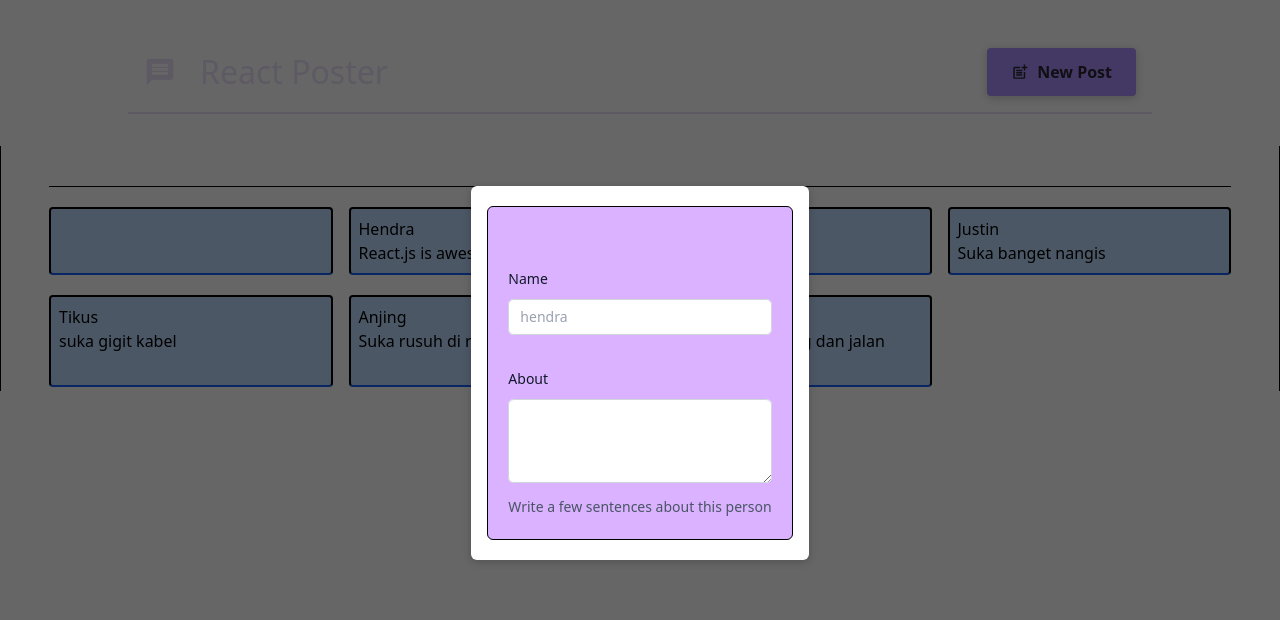
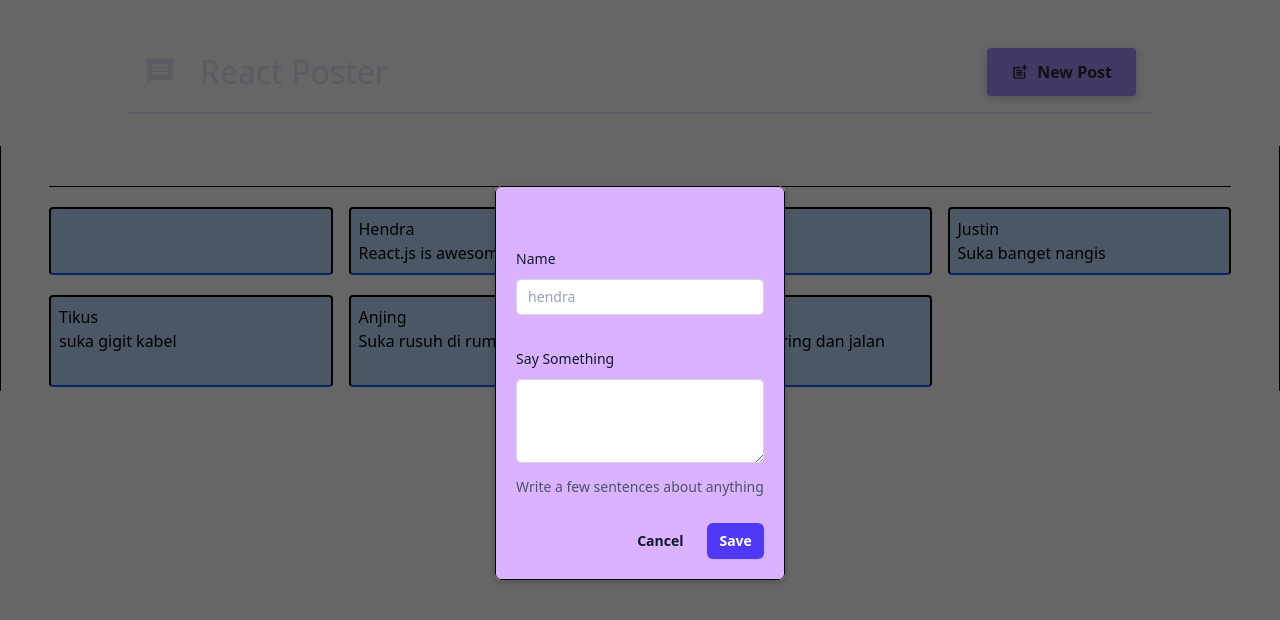
Before and after one commit to hendragunz/react-app, a React (Vite) app: page / in a window 1280 px wide. Both pictures are taken after a click on the button "New Post". Shown: the top 620 px of the page. Built offline with nearby package versions, Linux system fonts and the light colour scheme.

Commit message:
small header tweak

```diff
--- a/src/components/NewPost.tsx
+++ b/src/components/NewPost.tsx
@@ -1,47 +1,72 @@
-function NewPost(props) {
+function NewPost({ onNameChange, onSomethingChange, onCancel }) {
   return (
-    <div className="mx-auto max-w-7xl px-4 py-5">
     <div className="mx-auto max-w-2xl border-1 rounded-md p-5 outline-gray-300 bg-purple-300">
       <form className="">
         <div className="space-y-12">
           <div className="">
             <div className="mt-10 grid grid-cols-1 gap-x-6 gap-y-8 sm:grid-cols-6">
               <div className="col-span-full">
-                  <label htmlFor="username" className="block text-sm/6 font-medium text-gray-900">Name</label>
+                <label
+                  htmlFor="username"
+                  className="block text-sm/6 font-medium text-gray-900"
+                >
+                  Name
+                </label>
                 <div className="mt-2">
-                    <input type="text"
-                      onChange={props.onNameChange}
+                  <input
+                    type="text"
+                    onChange={onNameChange}
                     name="name"
                     id="postName"
                     className="block w-full bg-white rounded-md py-1.5 px-3 text-base text-gray-900 outline-1 -outline-offset-1 outline-gray-300 placeholder:text-gray-400 focus:outline-2 focus:-outline-offset-2 focus:outline-indigo-600 sm:text-sm/6"
-                      placeholder="hendra" />
+                    placeholder="hendra"
+                  />
                 </div>
               </div>
 
               <div className="col-span-full">
-                  <label htmlFor="something" className="block text-sm/6 font-medium text-gray-900">About</label>
+                <label
+                  htmlFor="something"
+                  className="block text-sm/6 font-medium text-gray-900"
+                >
+                  Say Something
+                </label>
                 <div className="mt-2">
-                    <textarea name="something"
+                  <textarea
+                    name="something"
                     id="postSomething"
                     rows={3}
-                      onChange={props.onSomethingChange}
-                      className="block w-full rounded-md bg-white px-3 py-1.5 text-base text-gray-900 outline-1 -outline-offset-1 outline-gray-300 placeholder:text-gray-400 focus:outline-2 focus:-outline-offset-2 focus:outline-indigo-600 sm:text-sm/6">
-                    </textarea>
+                    onChange={onSomethingChange}
+                    className="block w-full rounded-md bg-white px-3 py-1.5 text-base text-gray-900 outline-1 -outline-offset-1 outline-gray-300 placeholder:text-gray-400 focus:outline-2 focus:-outline-offset-2 focus:outline-indigo-600 sm:text-sm/6"
+                  ></textarea>
                 </div>
-                  <p className="mt-3 text-sm/6 text-gray-600">Write a few sentences about this person</p>
+                <p className="mt-3 text-sm/6 text-gray-600">
+                  Write a few sentences about anything
+                </p>
               </div>
             </div>
           </div>
         </div>
 
-          {/* <div className="mt-6 flex items-center justify-end gap-x-6">
-            <button type="button" className="text-sm/6 font-semibold text-gray-900">Cancel</button>
-            <button type="submit" className="rounded-md bg-indigo-600 px-3 py-2 text-sm font-semibold text-white shadow-xs hover:bg-indigo-500 focus-visible:outline-2 focus-visible:outline-offset-2 focus-visible:outline-indigo-600">Save</button>
-          </div> */}
+        <div className="mt-6 flex items-center justify-end gap-x-6">
+          <button
+            type="button"
+            className="text-sm/6 font-semibold text-gray-900 cursor-pointer"
+            onClick={onCancel}
+          >
+            Cancel
+          </button>
+
+          <button
+            type="submit"
+            className="rounded-md bg-indigo-600 px-3 py-2 text-sm font-semibold text-white shadow-xs hover:bg-indigo-500 focus-visible:outline-2 focus-visible:outline-offset-2 focus-visible:outline-indigo-600 cursor-pointer"
+          >
+            Save
+          </button>
+        </div>
       </form>
     </div>
-    </div>
-  )
+  );
 }
 
 export default NewPost;
--- a/src/components/PostsList.tsx
+++ b/src/components/PostsList.tsx
@@ -22,6 +22,7 @@
           <NewPost
             onSomethingChange={somethingChangeHandler}
             onNameChange={nameChangeHandler}
+            onCancel={onStopPosting}
           />
         </Modal>
       ) : null}
```
Lines whose indentation alone changed are shown as unchanged.
